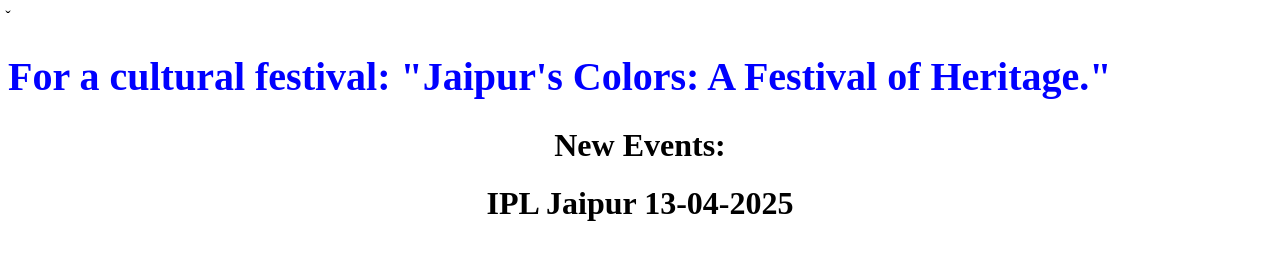
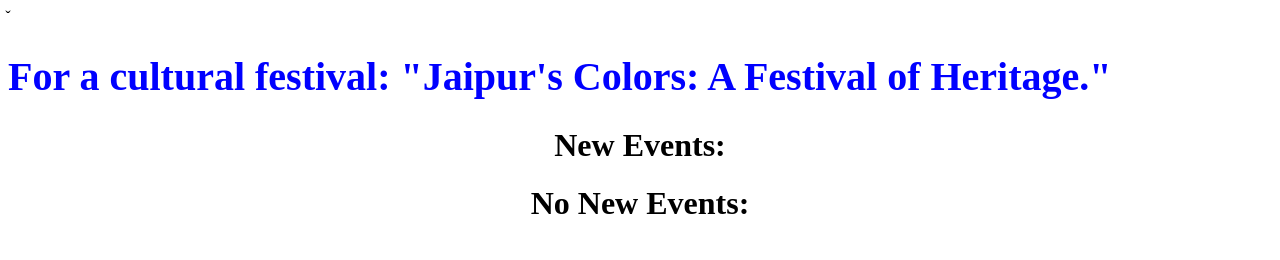
Before and after one commit to shivanijaipuria123/events, a plain HTML site: page index.html in a window 1280 px wide. Drawn offline with Linux system fonts and the light colour scheme.

Commit message:
commit
commit

```diff
--- a/index.html
+++ b/index.html
@@ -7,6 +7,6 @@
 <body>
 ̌<h1 style="font-size:40px; color: blue">For a cultural festival: "Jaipur's Colors: A Festival of Heritage."</h1>
 <h1 align="center">New Events:</h1>
-<h1 align="center" id="eventname">IPL Jaipur 13-04-2025</h1>
+<h1 align="center" id="eventname">No New Events:</h1>
 </body>
 </html>
```
